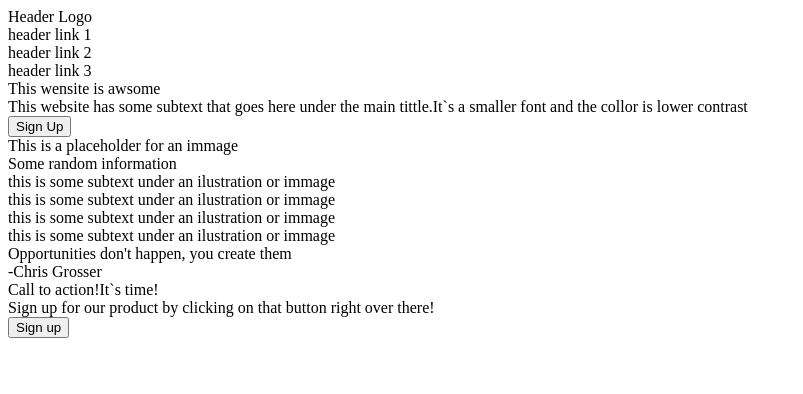
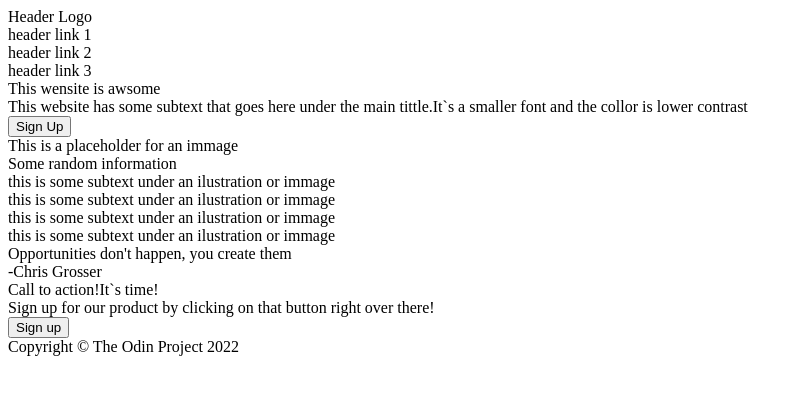
Before and after one commit to CotanFlorin/landing-page, a plain HTML site: page index.html in a window 1280 px wide. Shown: the whole page, without its empty margins (0-803 px from the left). Drawn offline with Linux system fonts and the light colour scheme.

Commit message:
Added missing footer

```diff
--- a/index.html
+++ b/index.html
@@ -45,6 +45,7 @@
         <div>Sign up for our product by clicking on that button right over there!</div>
         <button>Sign up</button>
     </div>
+    <footer>Copyright &copy; The Odin Project 2022</footer>
 
 </body>
 </html>
```
